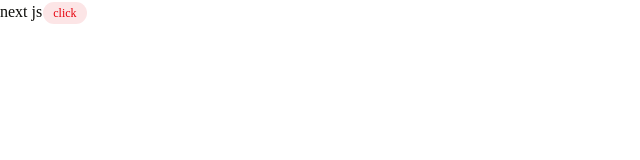
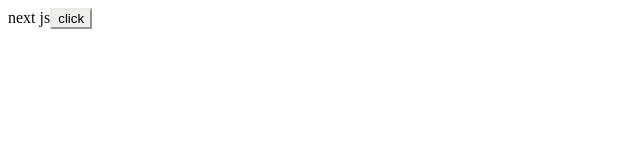
Before and after one commit to fhkathika/prisma-press-frontend, a Next.js app: page / in a window 1280 px wide. Shown: the top 160 px of the page, without its empty margins (0-640 px from the left). Built offline with nearby package versions, Linux system fonts and the light colour scheme.

Commit message:
fix global css

```diff
--- a/src/app/globals.css
+++ b/src/app/globals.css
@@ -1,4 +1,4 @@
-@import "tailwindcss";
+/* @import "tailwindcss"; */
 @import "tw-animate-css";
 @import "shadcn/tailwind.css";
 
```
